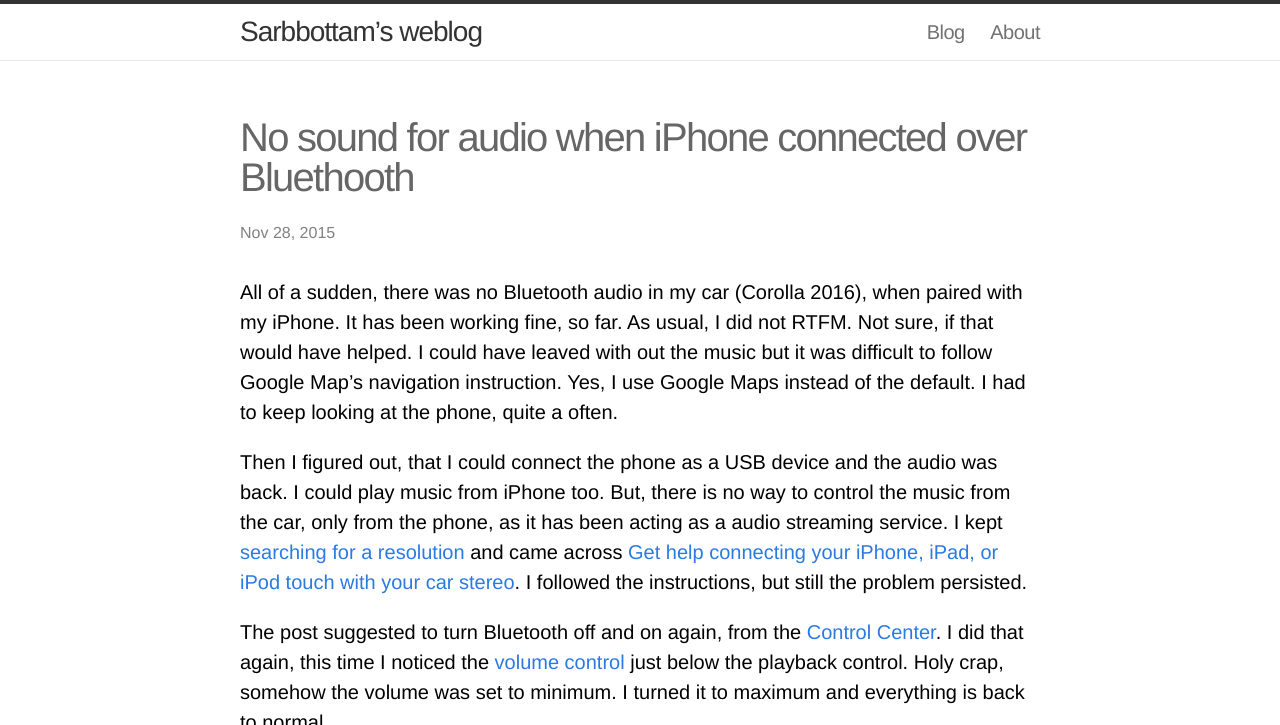
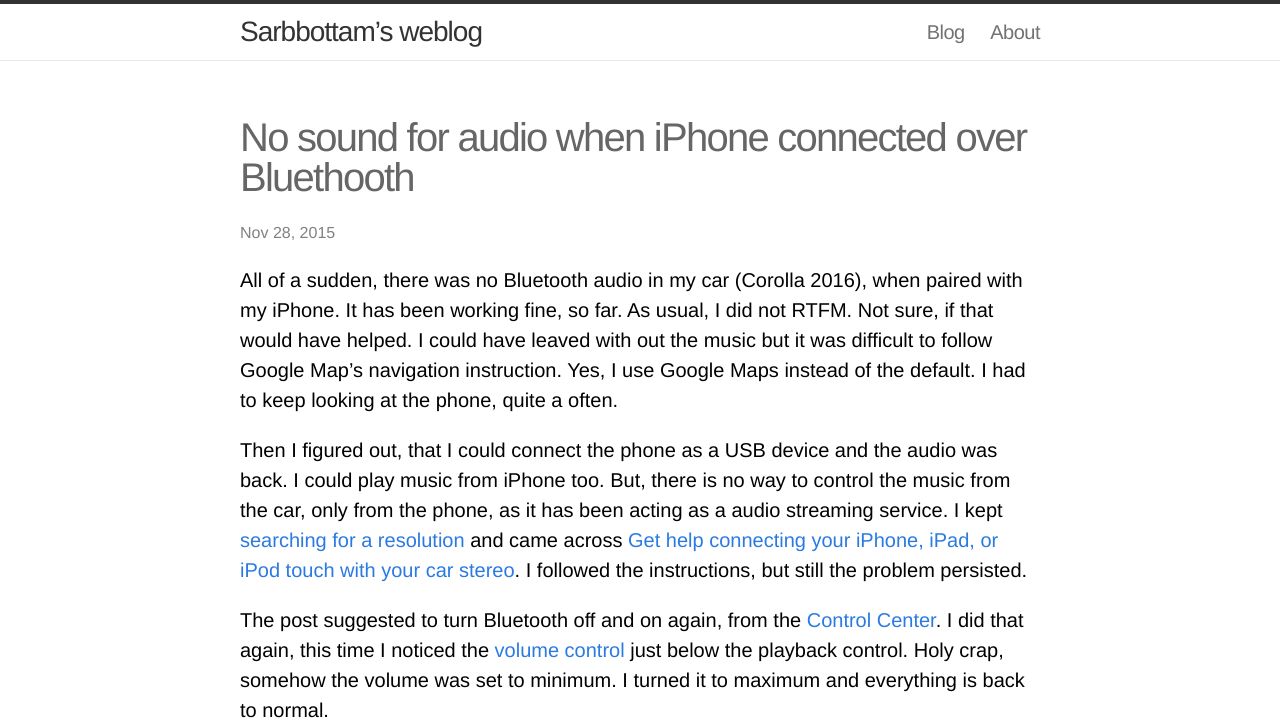
Before and after one commit to sarbbottam/sarbbottam.github.io, a Jekyll site: the page built from _posts/2015-11-28-bluetooth-audio-no-sound-iphone.md, in a window 1280 px wide. Shown: the top 725 px of the page. Built offline with Jekyll 4.4.1, drawn with Linux system fonts in a browser that asks for light colours; comment, search, counter and statistics services are not loaded; grey boxes are pictures that could not be loaded.

Commit message:
refactor(sass): for post-date and corresponding markup

```diff
--- a/_layouts/post.html
+++ b/_layouts/post.html
@@ -3,10 +3,8 @@
 ---
 <div class="post">
 
-  <header class="post-header">
-    <h1>{{ page.title }}</h1>
-    <p class="meta">{{ page.date | date: "%b %-d, %Y" }}{% if page.author %} • {{ page.author }}{% endif %}{% if page.meta %} • {{ page.meta }}{% endif %}</p>
-  </header>
+  <h1>{{ page.title }}</h1>
+  <p class="post-date">{{ page.date | date: "%b %-d, %Y" }}{% if page.author %} • {{ page.author }}{% endif %}{% if page.meta %} • {{ page.meta }}{% endif %}</p>
 
   <article class="post-content">
   {{ content }}
--- a/_sass/_post.scss
+++ b/_sass/_post.scss
@@ -1,12 +1,7 @@
-.post-header {
-  margin: 12px 0 32px;
-
-  /* unify .post-header .meta and .post-date */
-  & .meta {
-    font-size: $post-meta-font-size;
-    color: $post-meta-color;
-    margin-top: 4px;
-  }
+.post-date {
+  font-size: $post-meta-font-size;
+  color: $post-meta-color;
+  display: block;
 }
 
 .post-content {
--- a/_sass/_posts.scss
+++ b/_sass/_posts.scss
@@ -17,13 +17,6 @@
   line-height: $heading-line-height;
 }
 
-/* unify .post-header .meta and .post-date */
-.post-date {
-  display: block;
-  font-size: $post-meta-font-size;
-  color: $post-meta-color;
-}
-
 @media screen and (max-width: 600px) {
   /* extend .post-link from h2 */
   .post-link {
```
